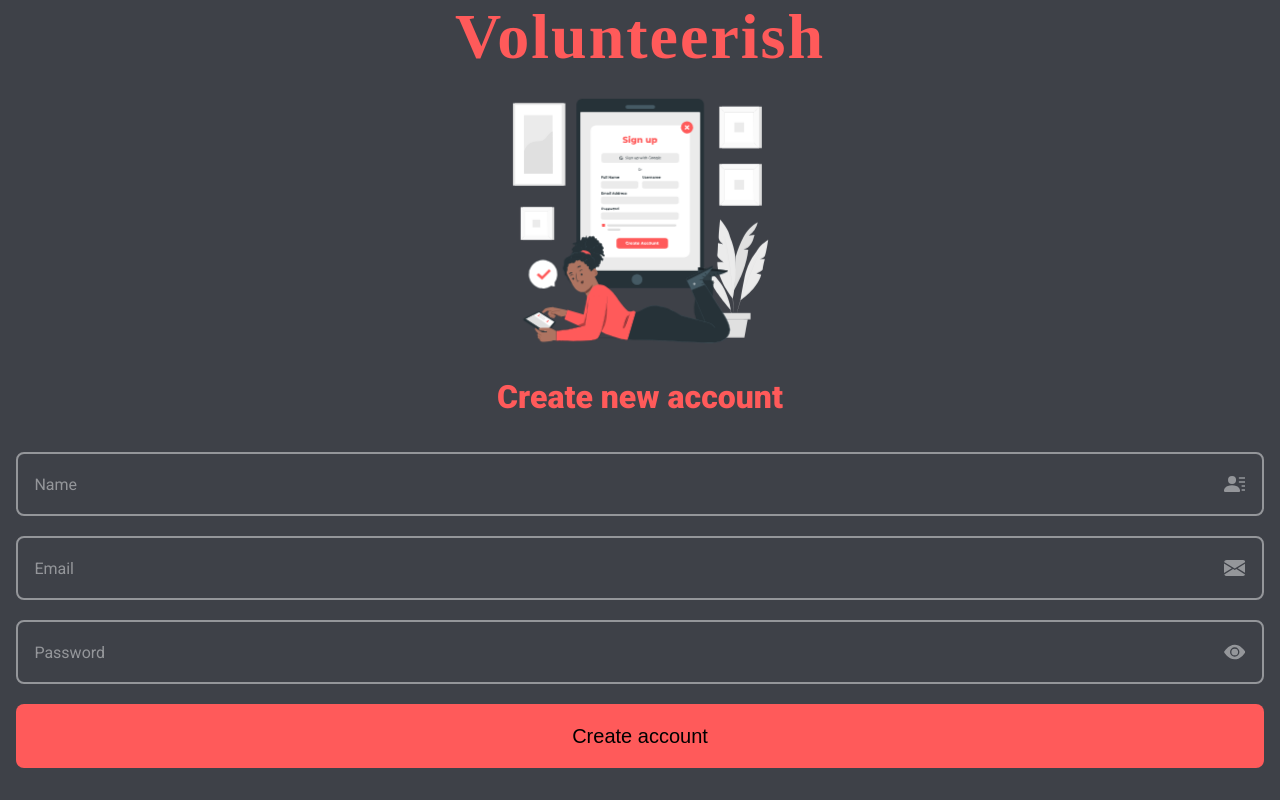
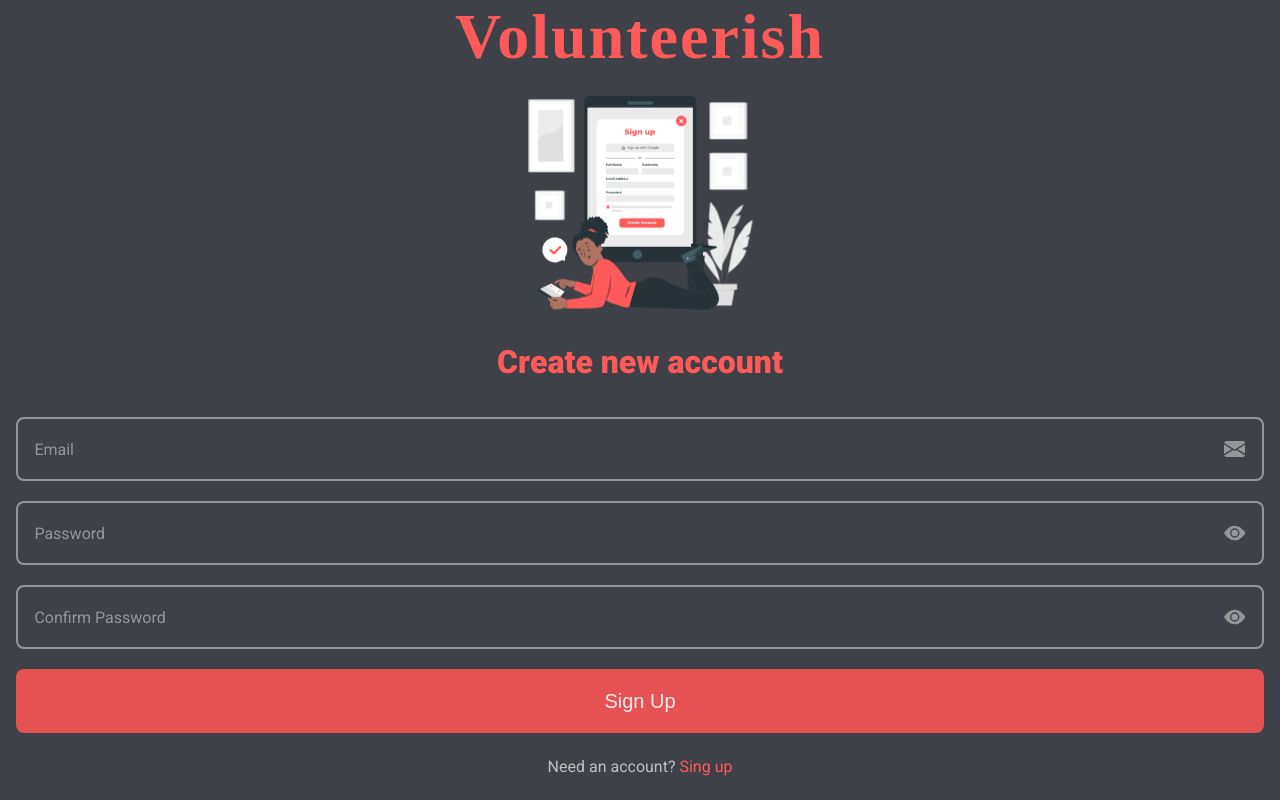
Before and after one commit to KiLLg0r/Volunteerish-React, a React (Create React App) app: page /register in a window 1280 px wide. Built offline with nearby package versions, Linux system fonts and the light colour scheme; no server answers; a web font is replaced by a local one.

Commit message:
Created backend for login and register

```diff
--- a/package.json
+++ b/package.json
@@ -8,7 +8,6 @@
     "@testing-library/user-event": "^13.5.0",
     "react": "^17.0.2",
     "react-dom": "^17.0.2",
-    "react-router-dom": "^6.2.1",
     "react-scripts": "5.0.0",
     "web-vitals": "^2.1.2"
   },
@@ -40,6 +39,7 @@
   "devDependencies": {
     "firebase": "^9.6.1",
     "react-icons": "^4.3.1",
+    "react-router-dom": "^5.3.0",
     "sass": "^1.45.0"
   }
 }
--- a/src/App.js
+++ b/src/App.js
@@ -1,4 +1,7 @@
-import { BrowserRouter as Router, Routes, Route } from "react-router-dom";
+import { BrowserRouter as Router, Switch, Route } from "react-router-dom";
+
+// Auth context
+import { AuthProvider, useAuth } from "./components/contexts/AuthContext";
 
 // Custom components
 import Navigation from "./components/navigation/Navigation";
@@ -9,26 +12,30 @@ import Register from "./components/auth/Register";
 import Shop from "./components/pages/Shop";
 import Messages from "./components/pages/Messages";
 import Announces from "./components/pages/Announces";
+import PrivateRoute from "./components/PrivateRoute";
 
 //Css
 import "./assets/css/main.css";
-import { useState } from "react";
+import { useState, useEffect } from "react";
 
 function App() {
-  const userLogged = useState(false);
+  // const { currentUser } = useAuth();
+  const [user, setUser] = useState(false);
 
   return (
     <Router>
-      <Routes>
-        <Route path="/login" element={<Login />} />
-        <Route path="/register" element={<Register />} />
-        <Route path="/" element={<Home />} />
-        <Route path="/announces" element={<Announces />} />
-        <Route path="/shop" element={<Shop />} />
-        <Route path="/messages" element={<Messages />} />
-        <Route path="*" element={<NotFound />} />
-      </Routes>
-      {!userLogged ? <Navigation /> : null}
+      <AuthProvider>
+        <Switch>
+          <Route path="/login" component={Login} />
+          <Route path="/register" component={Register} />
+          <PrivateRoute exact path="/" component={Home} />
+          <PrivateRoute path="/announces" component={Announces} />
+          <PrivateRoute path="/shop" component={Shop} />
+          <PrivateRoute path="/messages" component={Messages} />
+          <Route path="*" component={NotFound} />
+        </Switch>
+        <Navigation />
+      </AuthProvider>
     </Router>
   );
 }
--- a/src/assets/css/main.css
+++ b/src/assets/css/main.css
@@ -96,13 +96,14 @@
   height: 100vh;
   width: 100%;
   padding-inline: 1rem;
-  padding-block: 0rem 2rem;
+  padding-block: 0rem;
   display: flex;
   justify-content: center;
   flex-direction: column;
 }
 .login svg {
   width: 80%;
+  aspect-ratio: 1;
   display: block;
   margin-inline: auto;
 }
@@ -118,6 +119,15 @@
   letter-spacing: 2px;
   font-size: 4rem;
   margin-block: 0;
+}
+.login .link-text {
+  text-align: center;
+  margin-block: 1.5rem;
+  color: #bfc0c2;
+}
+.login .link-text a {
+  color: #ff5a5a;
+  text-decoration: none;
 }
 .login .f-wrapper {
   position: relative;
@@ -174,17 +184,18 @@
 .login .f-wrapper .password-input {
   text-indent: 6rem;
 }
-.login .contact-btn {
+.login .btn {
+  color: #eaeaeb;
   height: 4rem;
   width: 100%;
-  background-color: #ff5a5a;
+  background-color: #e65151;
   border: none;
   border-radius: 0.5rem;
   font-size: 1.25rem;
   transition: all 0.35s;
   cursor: pointer;
 }
-.login .contact-btn:hover {
+.login .btn:hover {
   background-color: #802d2d;
   color: #eaeaeb;
 }
--- a/src/assets/scss/_login.scss
+++ b/src/assets/scss/_login.scss
@@ -5,13 +5,14 @@
   height: 100vh;
   width: 100%;
   padding-inline: 1rem;
-  padding-block: 0rem 2rem;
+  padding-block: 0rem;
   display: flex;
   justify-content: center;
   flex-direction: column;
 
   svg {
     width: 80%;
+    aspect-ratio: 1;
     display: block;
     margin-inline: auto;
   }
@@ -29,6 +30,17 @@
     letter-spacing: 2px;
     font-size: 4rem;
     margin-block: 0;
+  }
+
+  .link-text {
+    text-align: center;
+    margin-block: 1.5rem;
+    color: $gray-light-700;
+
+    a {
+      color: $accent;
+      text-decoration: none;
+    }
   }
 
   .f-wrapper {
@@ -91,10 +103,11 @@
     }
   }
 
-  .contact-btn {
+  .btn {
+    color: $gray-light-900;
     height: 4rem;
     width: 100%;
-    background-color: $accent;
+    background-color: $accent-dark-100;
     border: none;
     border-radius: 0.5rem;
     font-size: 1.25rem;
--- /dev/null
+++ b/src/components/PrivateRoute.js
@@ -0,0 +1,16 @@
+import React from "react";
+import { Redirect, Route } from "react-router";
+import { useAuth } from "./contexts/AuthContext";
+
+export default function PrivateRoute({ component: Component, ...rest }) {
+  const { currentUser } = useAuth();
+
+  return (
+    <Route
+      {...rest}
+      render={(props) => {
+        return currentUser ? <Component {...props} /> : <Redirect to="/login" />;
+      }}
+    ></Route>
+  );
+}
--- a/src/components/auth/Login.js
+++ b/src/components/auth/Login.js
@@ -2,23 +2,54 @@ import { ReactComponent as LoginSvg } from "../../assets/svg/login.svg";
 import { BsEyeFill, BsFillEnvelopeFill } from "react-icons/bs";
 import "../../assets/css/login.css";
 
+import { useRef, useState } from "react";
+import { useAuth } from "../contexts/AuthContext";
+import { Link, useHistory } from "react-router-dom";
+
 const Login = () => {
+  const emailRef = useRef();
+  const passwordRef = useRef();
+  const { login } = useAuth();
+  const [error, setError] = useState("");
+  const [loading, setLoading] = useState(false);
+  const history = useHistory();
+
+  async function handleSubmit(e) {
+    e.preventDefault();
+
+    try {
+      setError("");
+      setLoading(true);
+      await login(emailRef.current.value, passwordRef.current.value);
+      history.push("/");
+    } catch (error) {
+      console.log(error);
+      setError("Failed to log in");
+    }
+    setLoading(false);
+  }
+
   return (
     <div className="login">
       <h1 className="title app-name">Volunteerish</h1>
       <LoginSvg />
       <h1 className="title">Log in</h1>
-      <form className="contact-form">
+      {error && (
+        <div className="alert" role="alert">
+          {error}
+        </div>
+      )}
+      <form className="contact-form" onSubmit={handleSubmit}>
         <div className="wrapper">
           <div className="f-wrapper">
-            <input type="email" spellCheck="false" required />
+            <input type="email" spellCheck="false" required ref={emailRef} />
             <div className="label">Email</div>
             <div className="icon">
               <BsFillEnvelopeFill />
             </div>
           </div>
           <div className="f-wrapper">
-            <input type="password" required className="password-input" />
+            <input type="password" required className="password-input" ref={passwordRef} />
             <div className="label">Password</div>
             <div className="icon">
               <BsEyeFill />
@@ -26,9 +57,14 @@ const Login = () => {
           </div>
         </div>
         <div className="wrapper">
-          <input type="submit" value="Log in" className="contact-btn" />
+          <button type="submit" className="btn" disabled={loading}>
+            Log in
+          </button>
         </div>
       </form>
+      <div className="link-text">
+        Need an account? <Link to="/register">Sing up</Link>
+      </div>
     </div>
   );
 };
--- a/src/components/auth/Register.js
+++ b/src/components/auth/Register.js
@@ -1,43 +1,82 @@
 import { ReactComponent as RegisterSvg } from "../../assets/svg/register.svg";
-import { BsEyeFill, BsFillPersonLinesFill, BsFillEnvelopeFill } from "react-icons/bs";
+import { BsEyeFill, BsFillEnvelopeFill } from "react-icons/bs";
 import "../../assets/css/register.css";
 
-const Login = () => {
+import { useAuth } from "../contexts/AuthContext";
+import { useState, useRef } from "react";
+import { Link, useHistory } from "react-router-dom";
+
+const Register = () => {
+  const emailRef = useRef();
+  const passwordRef = useRef();
+  const passwordConfirmRef = useRef();
+  const { signup } = useAuth();
+  const [error, setError] = useState("");
+  const [loading, setLoading] = useState(false);
+  const history = useHistory();
+
+  async function handleSubmit(e) {
+    e.preventDefault();
+
+    if (passwordRef.current.value !== passwordConfirmRef.current.value) {
+      return setError("Passwords do not match");
+    }
+
+    try {
+      setError("");
+      setLoading(true);
+      await signup(emailRef.current.value, passwordRef.current.value);
+      history.push("/");
+    } catch (error) {
+      setError("Failed to create an account");
+    }
+    setLoading(false);
+  }
   return (
     <div className="login">
       <h1 className="title app-name">Volunteerish</h1>
       <RegisterSvg />
       <h1 className="title">Create new account</h1>
-      <form className="contact-form">
+      {error && (
+        <div className="alert" role="alert">
+          {error}
+        </div>
+      )}
+      <form className="contact-form" onSubmit={handleSubmit}>
         <div className="wrapper">
           <div className="f-wrapper">
-            <input type="text" spellCheck="false" required />
-            <div className="label">Name</div>
-            <div className="icon">
-              <BsFillPersonLinesFill />
-            </div>
-          </div>
-          <div className="f-wrapper">
-            <input type="email" spellCheck="false" required />
+            <input type="email" spellCheck="false" required ref={emailRef} />
             <div className="label">Email</div>
             <div className="icon">
               <BsFillEnvelopeFill />
             </div>
           </div>
           <div className="f-wrapper">
-            <input type="password" required className="password-input" />
+            <input type="password" required className="password-input" ref={passwordRef} />
             <div className="label">Password</div>
+            <div className="icon">
+              <BsEyeFill />
+            </div>
+          </div>
+          <div className="f-wrapper">
+            <input type="password" required className="password-input" ref={passwordConfirmRef} />
+            <div className="label">Confirm Password</div>
             <div className="icon">
               <BsEyeFill />
             </div>
           </div>
         </div>
         <div className="wrapper">
-          <input type="submit" value="Create account" className="contact-btn" />
+          <button disabled={loading} type="submit" className="btn">
+            Sign Up
+          </button>
         </div>
       </form>
+      <div className="link-text">
+        Need an account? <Link to="/register">Sing up</Link>
+      </div>
     </div>
   );
 };
 
-export default Login;
+export default Register;
--- /dev/null
+++ b/src/components/contexts/AuthContext.js
@@ -0,0 +1,58 @@
+import React, { useContext, useState, useEffect } from "react";
+import { auth } from "../../firebase";
+
+const AuthContext = React.createContext();
+
+export function useAuth() {
+  return useContext(AuthContext);
+}
+
+export function AuthProvider({ children }) {
+  const [currentUser, setCurrentUser] = useState();
+  const [loading, setLoading] = useState(true);
+
+  function signup(email, password) {
+    return auth.createUserWithEmailAndPassword(email, password);
+  }
+
+  function login(email, password) {
+    return auth.signInWithEmailAndPassword(email, password);
+  }
+
+  function logout() {
+    return auth.signOut();
+  }
+
+  function resetPassword(email) {
+    return auth.sendPasswordResetEmail(email);
+  }
+
+  function updateEmail(email) {
+    currentUser.updateEmail(email);
+  }
+
+  function updatePassword(password) {
+    currentUser.updateEmail(password);
+  }
+
+  useEffect(() => {
+    const unsubscribe = auth.onAuthStateChanged((user) => {
+      setCurrentUser(user);
+      setLoading(false);
+    });
+
+    return unsubscribe;
+  }, []);
+
+  const value = {
+    currentUser,
+    signup,
+    login,
+    logout,
+    resetPassword,
+    updateEmail,
+    updatePassword,
+  };
+
+  return <AuthContext.Provider value={value}>{!loading && children}</AuthContext.Provider>;
+}
--- a/src/components/navigation/Navigation.js
+++ b/src/components/navigation/Navigation.js
@@ -1,29 +1,34 @@
 import { BsHouseFill, BsFillChatDotsFill, BsBagFill } from "react-icons/bs";
 import { FaCog, FaClipboardList } from "react-icons/fa";
 import { NavLink } from "react-router-dom";
+import { useAuth } from "../contexts/AuthContext";
 
 const Navigation = () => {
+  const { currentUser } = useAuth();
+
+  const Navbar = ({ currentUser }) => {
+    if (currentUser) {
       return (
         <header className="primary-nav">
           <nav className="navigation">
             <ul className="navigation-links">
-          <NavLink to="/" className={(navLink) => (navLink.isActive ? "nav-link active-link" : "nav-link")}>
+              <NavLink className="nav-link" activeClassName="active-link" exact to="/">
                 <BsHouseFill />
                 <span>Home</span>
               </NavLink>
-          <NavLink className={(navLink) => (navLink.isActive ? "nav-link active-link" : "nav-link")} to="/announces">
+              <NavLink className="nav-link" activeClassName="active-link" to="/announces">
                 <FaClipboardList />
                 <span>Announces</span>
               </NavLink>
-          <NavLink className={(navLink) => (navLink.isActive ? "nav-link active-link" : "nav-link")} to="/shop">
+              <NavLink className="nav-link" activeClassName="active-link" to="/shop">
                 <BsBagFill />
                 <span>Shop</span>
               </NavLink>
-          <NavLink className={(navLink) => (navLink.isActive ? "nav-link active-link" : "nav-link")} to="/messages">
+              <NavLink className="nav-link" activeClassName="active-link" to="/messages">
                 <BsFillChatDotsFill />
                 <span>Messages</span>
               </NavLink>
-          <NavLink className={(navLink) => (navLink.isActive ? "nav-link active-link" : "nav-link")} to="/settings">
+              <NavLink className="nav-link" activeClassName="active-link" to="/settings">
                 <FaCog />
                 <span>Settings</span>
               </NavLink>
@@ -31,6 +36,12 @@ const Navigation = () => {
           </nav>
         </header>
       );
+    } else {
+      return null;
+    }
+  };
+
+  return <Navbar currentUser={currentUser} />;
 };
 
 export default Navigation;
--- a/src/components/pages/Home.js
+++ b/src/components/pages/Home.js
@@ -1,8 +1,31 @@
 import Img from "../../assets/img/pic.jpeg";
+import { useState } from "react";
+import { useHistory } from "react-router-dom";
+import { useAuth } from "../contexts/AuthContext";
 
 const Home = () => {
+  const [error, setError] = useState("");
+  const { logout } = useAuth();
+  const history = useHistory();
+
+  async function handleLogOut() {
+    setError("");
+
+    try {
+      await logout();
+      history.push("/login");
+    } catch {
+      setError("Failed to log out");
+    }
+  }
+
   return (
     <section className="home">
+      {error && (
+        <div className="alert" role="alert">
+          {error}
+        </div>
+      )}
       <div className="profile">
         <h1 className="title">Profile</h1>
         <div className="profile-data">
@@ -28,6 +51,9 @@ const Home = () => {
           />
         </div>
       </div>
+      <button variant="link" onClick={handleLogOut}>
+        Log out
+      </button>
       <div className="announces">
         <h1 className="title">Announces</h1>
         <div className="active-ann">
--- a/src/firebase.js
+++ b/src/firebase.js
@@ -1,7 +1,7 @@
-import { initializeApp } from "firebase/app";
-import { getAuth } from "firebase/auth";
+import firebase from "firebase/compat/app";
+import "firebase/compat/auth";
 
-const app = initializeApp({
+const app = firebase.initializeApp({
   apiKey: process.env.REACT_APP_FIREBASE_API_KEY,
   authDomain: process.env.REACT_APP_FIREBASE_AUTH_DOMAIN,
   projectId: process.env.REACT_APP_FIREBASE_PROJECT_ID,
@@ -10,5 +10,5 @@ const app = initializeApp({
   appId: process.env.REACT_APP_FIREBASE_APP_ID,
 });
 
-export const auth = getAuth();
+export const auth = app.auth();
 export default app;
```
Also changed, not shown: 2 other files (tests, documents, lock files or other folders). Lines whose indentation alone changed are shown as unchanged.
